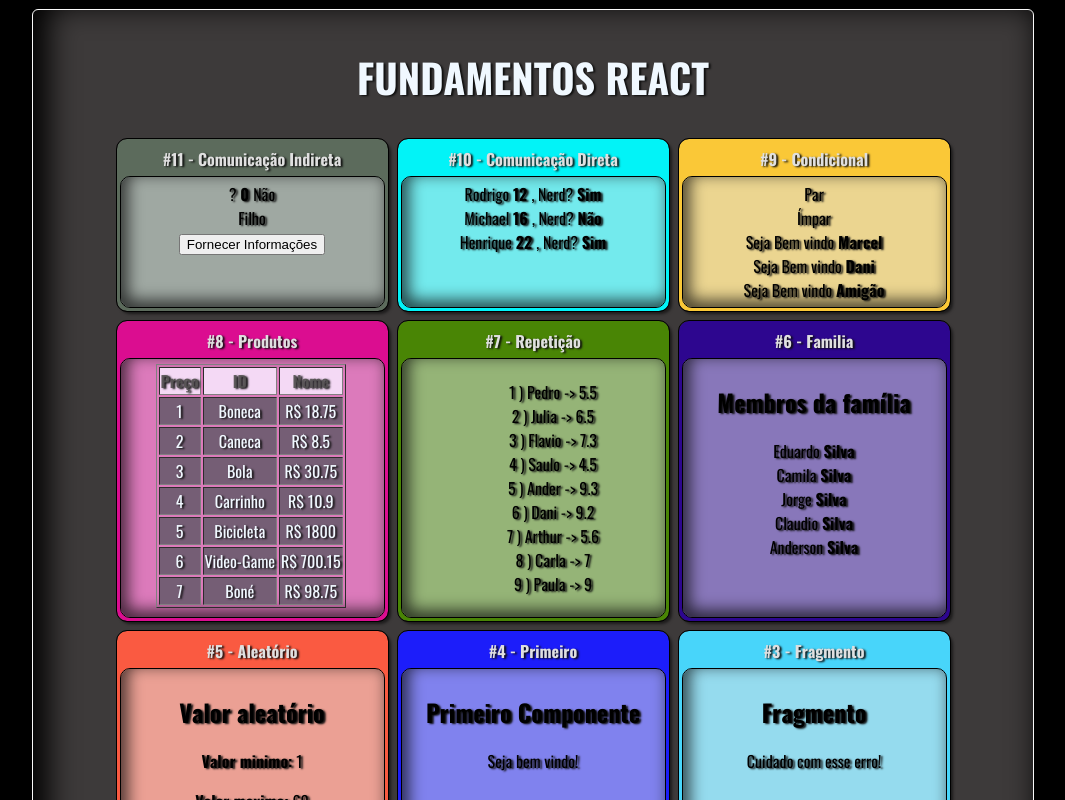
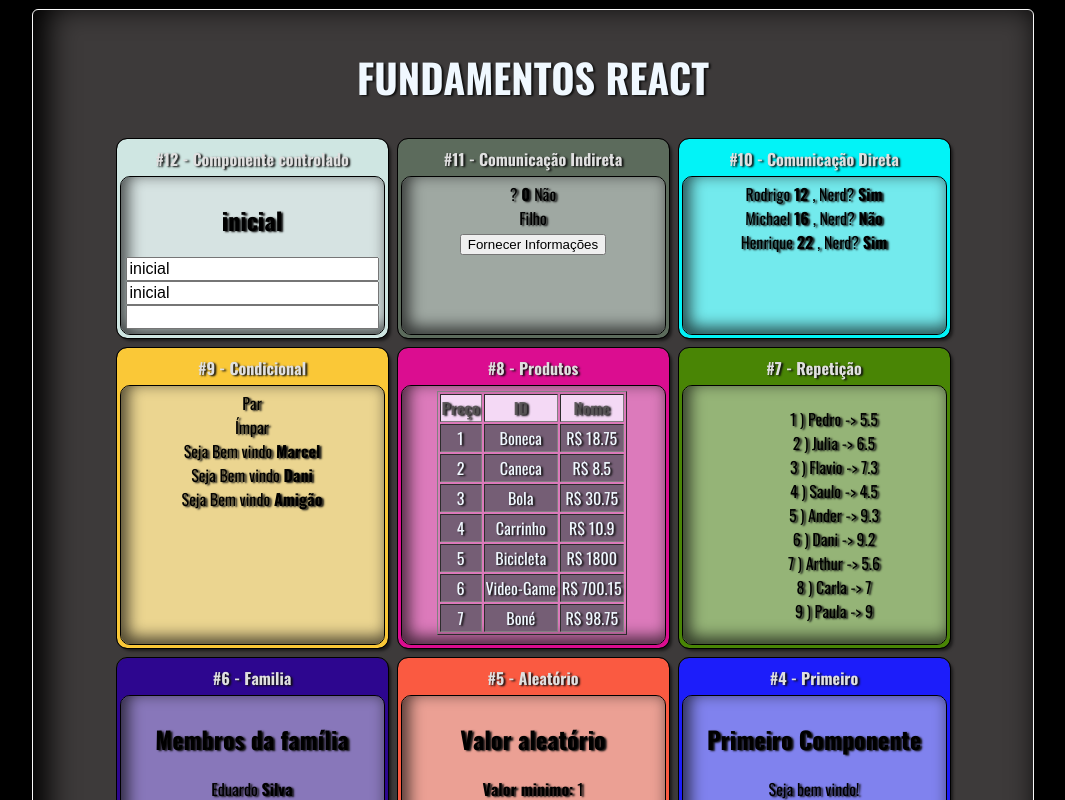
Before and after one commit to dfernan6/Curso-e-codigos-em-praticas, a React (Create React App) app in the folder react-redux/fundamentos-react/: page / in a window 1280 px wide. Shown: the top 800 px of the page, without its empty margins (107-1172 px from the left). Built offline with nearby package versions, Linux system fonts and the light colour scheme.

Commit message:
iniciando nova branch

```diff
--- a/react-redux/fundamentos-react/src/App.jsx
+++ b/react-redux/fundamentos-react/src/App.jsx
@@ -14,12 +14,16 @@ import ParOuImpar from "./components/condicional/ParOuImpar";
 import UsuárioInfo from "./components/repetição/UsuárioInfo";
 import DiretaPai from "./components/comunicação/DiretaPai";
 import IndiretaPai from "./components/comunicação/IndiretaPai";
+import Input from "./components/formulario/Input";
 
 export default function App(){
   return (
 <div className="App">
 <h1>FUNDAMENTOS REACT</h1>
  <div className="Cards">
+ <Card titulo="#12 - Componente controlado" color="#CFE6E2">
+  <Input/>
+  </Card>
  <Card titulo="#11 - Comunicação Indireta" color="#5C6B5C">
   <IndiretaPai/>
   </Card>
--- /dev/null
+++ b/react-redux/fundamentos-react/src/components/formulario/Input.jsx
@@ -0,0 +1,25 @@
+import React, { useState } from "react";
+import "./input.css";
+
+export default (props) => {
+
+    const [valor, setValor] = useState('inicial')
+
+    function quandoMudar(e) {
+        setValor(e.target.value)
+    }
+
+    return (
+        <div className="Input">
+            <h2>{valor}</h2>
+            <div style={{
+                display: 'flex',
+                flexDirection: 'column'
+            }}>
+            <input value={valor} onChange={quandoMudar} />
+            <input value={valor} readOnly />
+            <input value={undefined} />
+        </div>
+        </div>
+    )
+}
--- /dev/null
+++ b/react-redux/fundamentos-react/src/components/formulario/input.css
@@ -0,0 +1,3 @@
+.Input input {
+    font-size: 1rem;
+}
```
Also changed, not shown: 2 other files (tests, documents, lock files or other folders).
